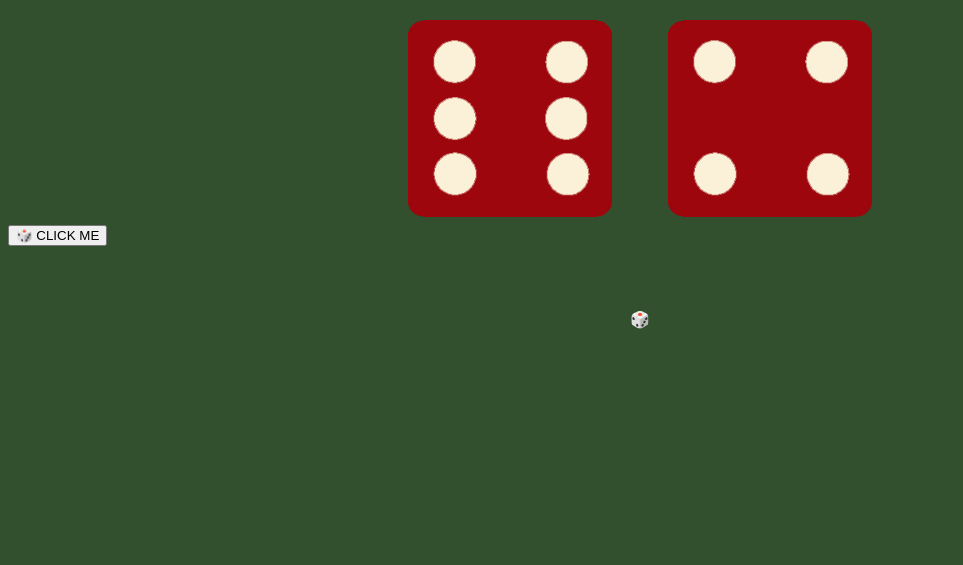
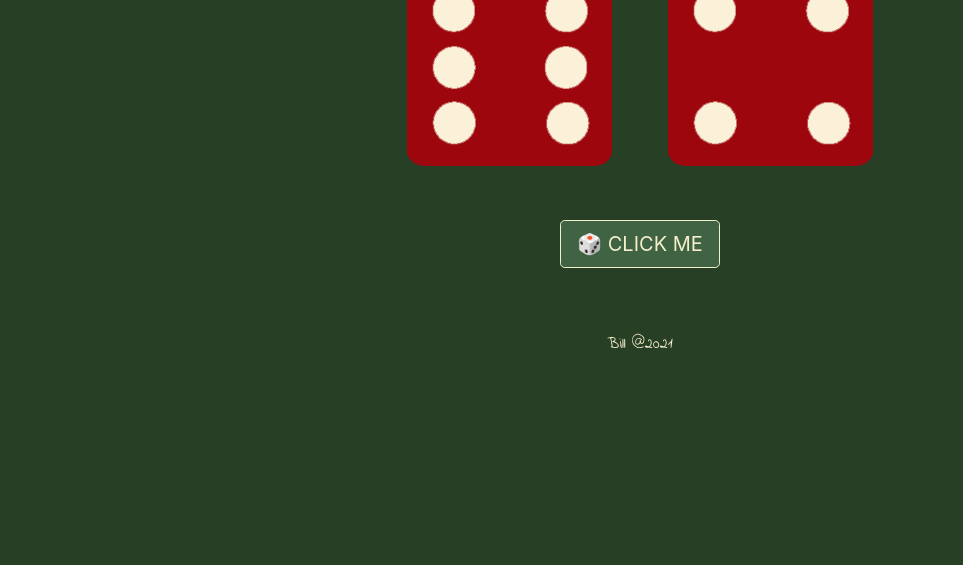
Before and after one commit to mkhoa0201/Random-Dice, a plain HTML site: page dicee.html in a window 1280 px wide. Shown: the part 235-800 px from the top of the page, without its empty margins (0-963 px from the left). Drawn offline with nearby package versions, Linux system fonts and the light colour scheme.

Commit message:
final ver.

```diff
--- a/dicee.html
+++ b/dicee.html
@@ -3,6 +3,7 @@
   <head>
     <meta charset="utf-8">
     <title>Dicee</title>
+    <link rel="stylesheet" href="https://maxcdn.bootstrapcdn.com/bootstrap/4.0.0/css/bootstrap.min.css" integrity="sha384-Gn5384xqQ1aoWXA+058RXPxPg6fy4IWvTNh0E263XmFcJlSAwiGgFAW/dAiS6JXm" crossorigin="anonymous">
     <link rel="stylesheet" href="styles.css">
     <link href="https://fonts.googleapis.com/css?family=Indie+Flower|Lobster" rel="stylesheet">
 
@@ -26,7 +27,9 @@
 
     </div>
 
-    <button type="submit" onClick="refreshPage()">🎲  CLICK ME </button>
+  <div class  = "btn-container">
+    <button type="submit" onClick="refreshPage()" class=" button btn btn-primary btn-lg">🎲  CLICK ME</button>
+  </div>
 
 
 
@@ -36,6 +39,6 @@
   </body>
 
   <footer>
-     🎲
+     Bill @2021
   </footer>
 </html>
--- a/index.js
+++ b/index.js
@@ -24,6 +24,6 @@ if (randomNum1 > randomNum2) {
     document.querySelector("h1").innerHTML = "Draw!";
   }
 
-  function refreshPage(){
+function refreshPage(){
     window.location.reload();
 }
--- a/styles.css
+++ b/styles.css
@@ -10,8 +10,29 @@
 
 }
 
+
+.btn-container {
+  text-align: center;
+  display: flex;
+  margin: auto;
+  align-items: center;
+  justify-content: center;
+  padding-top: 50px;
+}
+.button {
+  background-color: #406343;
+  color: #F3EFCC;
+  border-color: #F3EFCC;
+
+}
+
+.button:hover {
+  background-color: #1e3120;
+  border-color: #F3EFCC;
+}
+
 body {
-  background-color: #32502E;
+  background-color: #273f24;
 }
 
 h1 {
```
